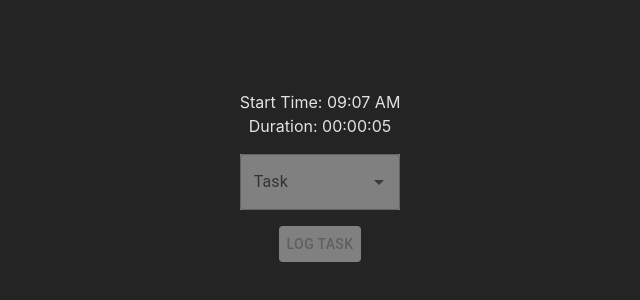
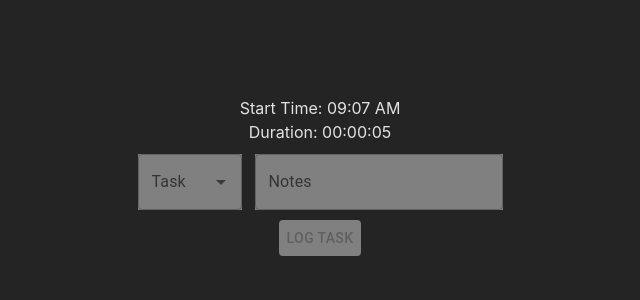
Before and after one commit to gabe-madonna/time-logger, a React (Vite) app in the folder apps/webapp/: page / in a window 1280 px wide. Shown: the part 224-524 px from the top of the page, without its empty margins (320-960 px from the left). Built offline with nearby package versions, Linux system fonts and the light colour scheme.

Commit message:
functional database calls; added notes field to task logs

```diff
--- a/apps/webapp/src/App.tsx
+++ b/apps/webapp/src/App.tsx
@@ -1,17 +1,13 @@
 import { useEffect, useState } from "react";
 import "./App.css";
-import {
-  TaskInput,
-  TaskOption,
-  TaskLog,
-  taskDuration,
-  readableTaskDuration,
-} from "./TaskInput";
+import { TaskInput, taskDuration, readableTaskDuration } from "./TaskInput";
+import { TaskNotes } from "./TaskNotes";
 import { LogButton } from "./LogButton";
 import { useQuery } from "@tanstack/react-query";
 import { CircularProgress } from "@mui/material";
 import { StartTimeLabel } from "./StartTimeLabel";
 import { DurationTimeLabel } from "./DurationTimeLabel";
+import { TaskLog, TaskOption } from "@shared/types";
 
 export let taskDatabase: TaskLog[] = [];
 
@@ -32,6 +28,7 @@ function App() {
   const [selectedTask, setSelectedTask] = useState<TaskOption | null>(null);
   const [dateStart, setDateStart] = useState<Date>(new Date());
   const [currentTime, setCurrentTime] = useState<Date>(new Date());
+  const [taskNotes, setTaskNotes] = useState<String>(null);
 
   console.log("Task Database: ", taskDatabase);
   useEffect(() => {
@@ -60,7 +57,13 @@ function App() {
       <StartTimeLabel time={dateStart} />
       <DurationTimeLabel dateStart={dateStart} />
 
-      <div style={{ marginBottom: "16px", marginTop: "16px" }}>
+      <div
+        style={{
+          display: "flex",
+          gap: "10px",
+        }}
+      >
+        <div style={{ padding: "10px" }}>
           <TaskInput
             onTaskSelected={(selectedTask) => {
               setSelectedTask(selectedTask);
@@ -68,16 +71,26 @@ function App() {
             selectedTask={selectedTask}
           />
         </div>
+        <div style={{ padding: "10px" }}>
+          <TaskNotes
+            selectedTask={selectedTask !== null}
+            onChange={(notes) => {
+              setTaskNotes(notes);
+            }}
+          />
+        </div>
+      </div>
 
       <LogButton
         active={selectedTask !== null}
         currentTask={selectedTask}
         dateStart={dateStart}
+        notes={taskNotes}
         onClick={() => {
           setSelectedTask(null);
           setDateStart(new Date());
+          setTaskNotes(null);
         }}
-        // onClick={() => {}}
       />
       {queryGetTasks.data
         .slice()
@@ -85,6 +98,7 @@ function App() {
         .map((task, index) => (
           <p key={index}>
             {task.task}: {readableTaskDuration(taskDuration(task))}
+            {task.notes ? `  "${task.notes}"` : ""}
           </p>
         ))}
       {/* <div>
--- a/apps/webapp/src/LogButton.tsx
+++ b/apps/webapp/src/LogButton.tsx
@@ -1,29 +1,33 @@
 import { Button } from "@mui/material";
 import { useMutation, useQueryClient } from "@tanstack/react-query";
 import { taskDatabase, setTaskDatabase } from "./App";
-import { TaskOption, TaskLog } from "./TaskInput";
+import { TaskLog, TaskOption } from "@shared/types";
 
 type LogButtonProps = {
   active: boolean;
   currentTask: TaskOption | null;
   dateStart: Date; // start time of current task
+  notes?: String;
   onClick: () => void;
 };
 
 type LogTaskToDatabaseProps = {
   taskOption: TaskOption;
   dateStart: Date;
+  notes?: String;
 };
 
 function logTaskToDatabase({
   taskOption,
   dateStart,
+  notes,
 }: LogTaskToDatabaseProps): Promise<void> {
   return new Promise((resolve) => {
     const taskLog: TaskLog = {
       ...taskOption,
       dateStart: dateStart,
       dateEnd: new Date(),
+      notes: notes,
     };
     setTaskDatabase([taskLog]);
     resolve();
@@ -47,6 +51,7 @@ export function LogButton(props: LogButtonProps) {
           logTask.mutate({
             taskOption: props.currentTask,
             dateStart: props.dateStart,
+            notes: props.notes,
           });
           props.onClick(); // should this be after or before the task logging?
         }
--- a/apps/webapp/src/TaskInput.tsx
+++ b/apps/webapp/src/TaskInput.tsx
@@ -39,6 +39,10 @@ export function TaskInput(props: TaskInputProp) {
       options={options}
       value={props.selectedTask}
       // sx={{ width: 300 }}
+      sx={{
+        width: "120%", // Full-width layout
+        maxWidth: "1000px",
+      }}
       renderInput={(params) => (
         <TextField
           {...params}
@@ -50,7 +54,6 @@ export function TaskInput(props: TaskInputProp) {
       )}
       getOptionLabel={(option) => option.task}
       onChange={(event, newTask) => {
-        console.log("Added New Task: ", newTask);
         props.onTaskSelected(newTask);
       }}
       color="#000000" // doesnt seem to change anything...
--- /dev/null
+++ b/apps/webapp/src/TaskNotes.tsx
@@ -0,0 +1,22 @@
+import { TextField } from "@mui/material";
+
+type TaskNotesProps = {
+  selectedTask: boolean;
+  onChange: (notes: String | null) => void;
+};
+
+export function TaskNotes(props: TaskNotesProps) {
+  return (
+    <TextField
+      id="outlined-basic"
+      label="Notes"
+      variant="outlined"
+      onChange={(event) => {
+        props.onChange(event.target.value);
+      }}
+      sx={{
+        backgroundColor: props.selectedTask ? "white" : "gray",
+      }}
+    />
+  );
+}
--- a/packages/shared/src/types.ts
+++ b/packages/shared/src/types.ts
@@ -7,4 +7,5 @@ export type TaskLog = TaskOption & {
   _id?: String;
   dateStart: Date;
   dateEnd: Date;
+  notes?: String;
 };
```
Also changed, not shown: 2 other files (tests, documents, lock files or other folders). Lines whose indentation alone changed are shown as unchanged.
